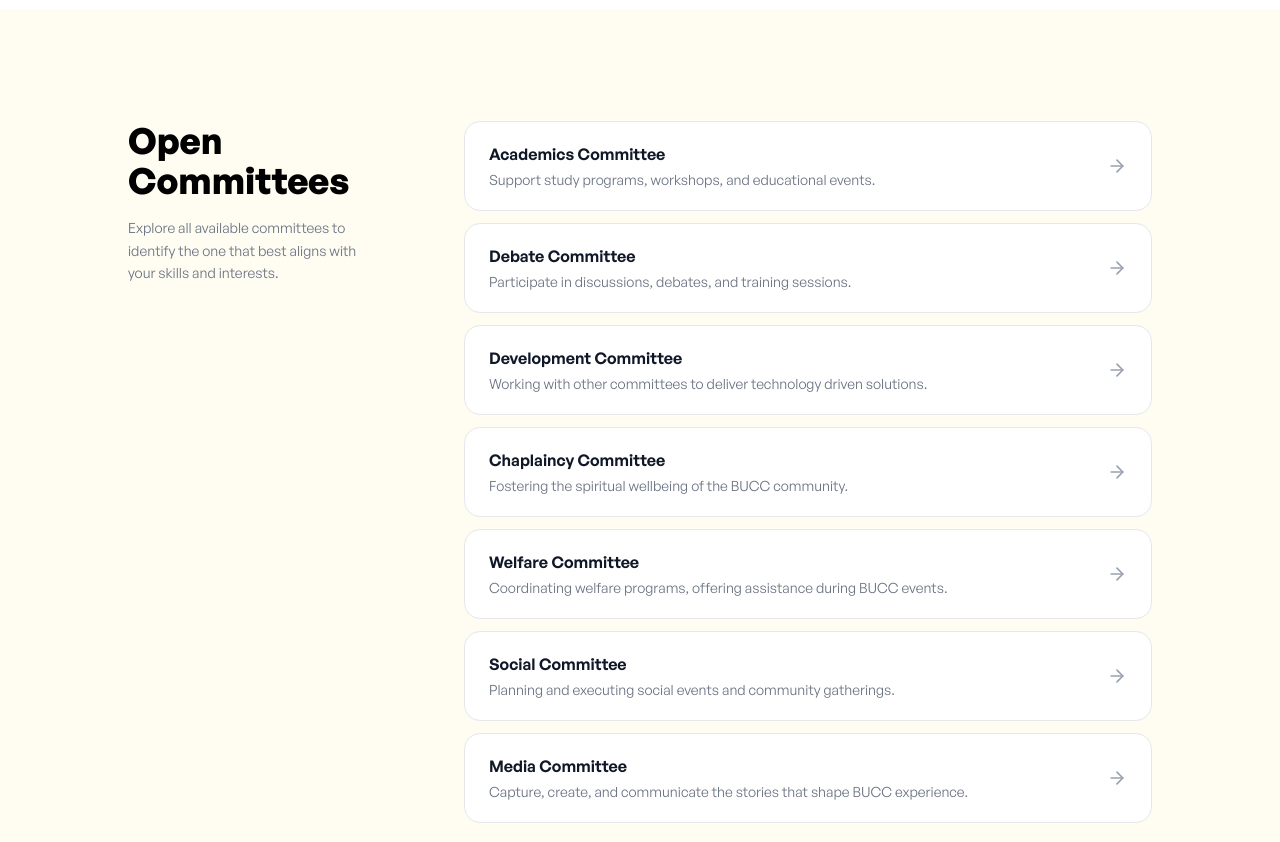
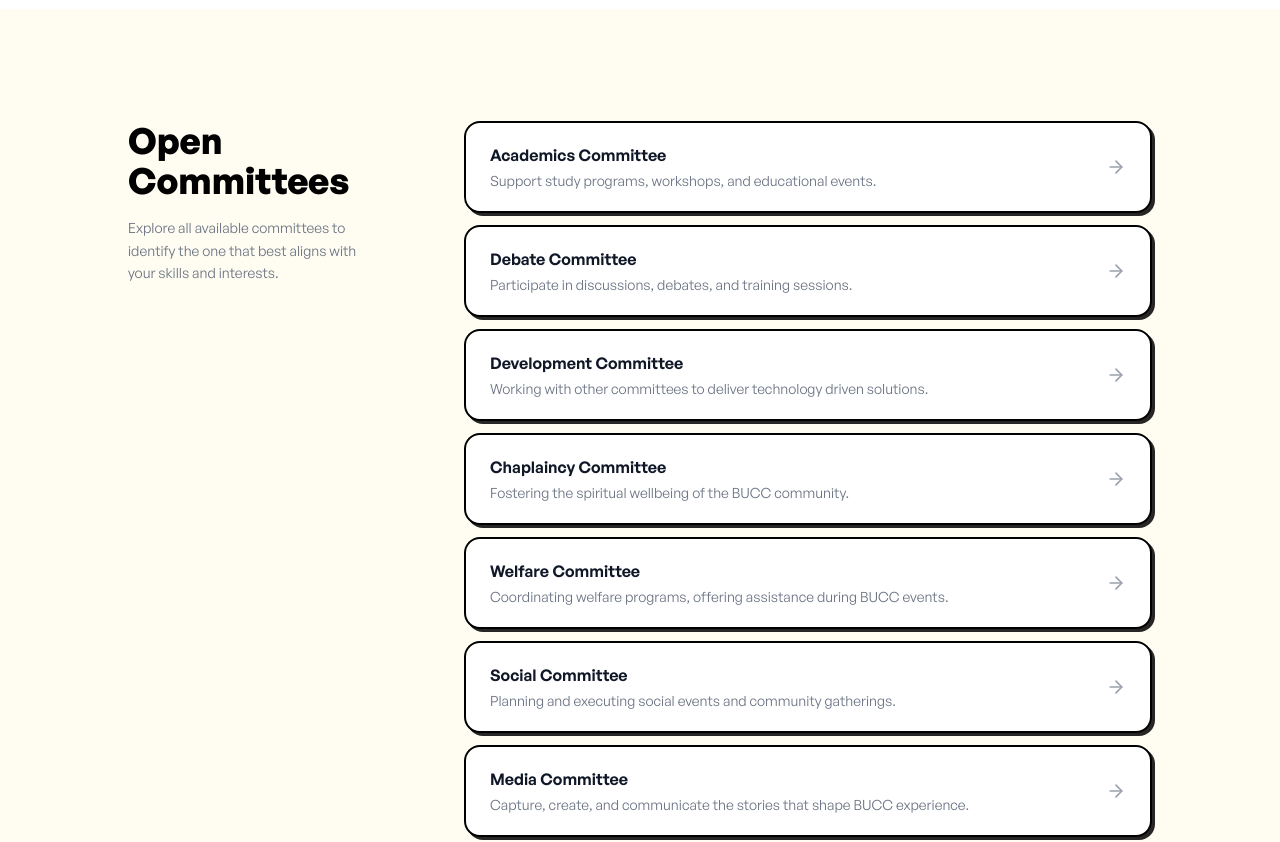
Before and after one commit to chidoziemfrancis/apply.wearebucc, a Next.js app: page /committees/academics-committee in a window 1280 px wide. Shown: the part 1320-2162 px from the top of the page. Built offline with nearby package versions, Linux system fonts and the light colour scheme.

Commit message:
style: update committee card hover effects and make navbar sticky with backdrop blur

```diff
--- a/components/Committees.tsx
+++ b/components/Committees.tsx
@@ -45,11 +45,11 @@ export default function Committees() {
             >
               <Link
                 href={`/committees/${c.slug}`}
-                className="flex items-center justify-between bg-white border border-gray-200 rounded-2xl px-6 py-5 hover:border-black transition-colors group"
+                className="flex items-center justify-between bg-white border-2 border-black rounded-2xl px-6 py-5 hover:bg-[#ECCA0A] shadow-[3px_3px_0px_0px_rgba(0,0,0,0.85)] hover:shadow-[5px_5px_0px_0px_rgba(0,0,0,0.85)] transition-all group"
               >
                 <div>
                   <h3 className="font-semibold text-gray-900 mb-1">{c.name}</h3>
-                  <p className="text-xs md:text-sm text-gray-500">{c.description}</p>
+                  <p className="text-xs md:text-sm text-gray-500 group-hover:text-gray-700 transition-colors">{c.description}</p>
                 </div>
                 <span className="ml-4 shrink-0 text-gray-400 group-hover:text-black transition-colors">
                   <svg width="20" height="20" viewBox="0 0 24 24" fill="none" stroke="currentColor" strokeWidth="2" strokeLinecap="round" strokeLinejoin="round">
--- a/components/Navbar.tsx
+++ b/components/Navbar.tsx
@@ -24,7 +24,7 @@ export default function Navbar() {
   };
 
   return (
-    <nav className="w-full bg-white border-b border-gray-100">
+    <nav className="w-full sticky top-0 z-50 bg-white/90 backdrop-blur-md border-b border-gray-100">
       <div className="max-w-7xl mx-auto px-6 h-16 flex items-center justify-between">
 
         {/* Logo */}
```
